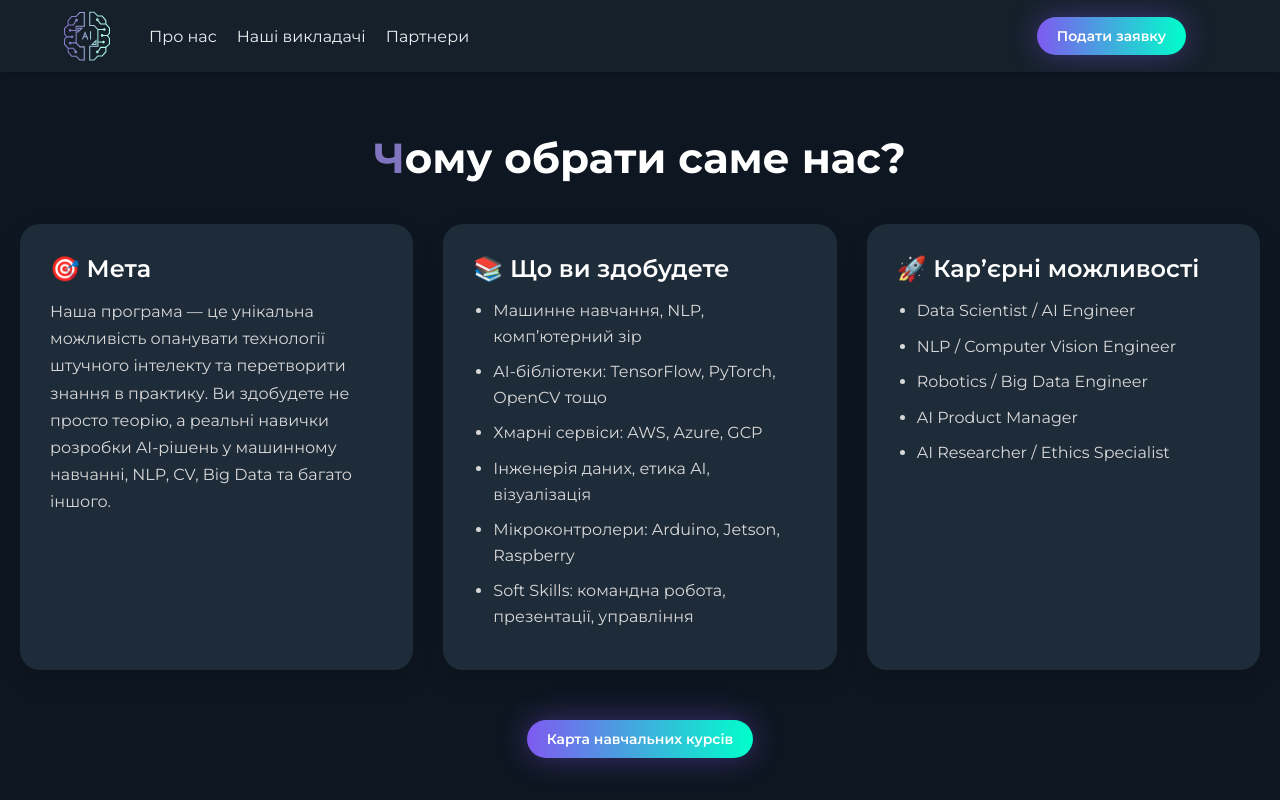
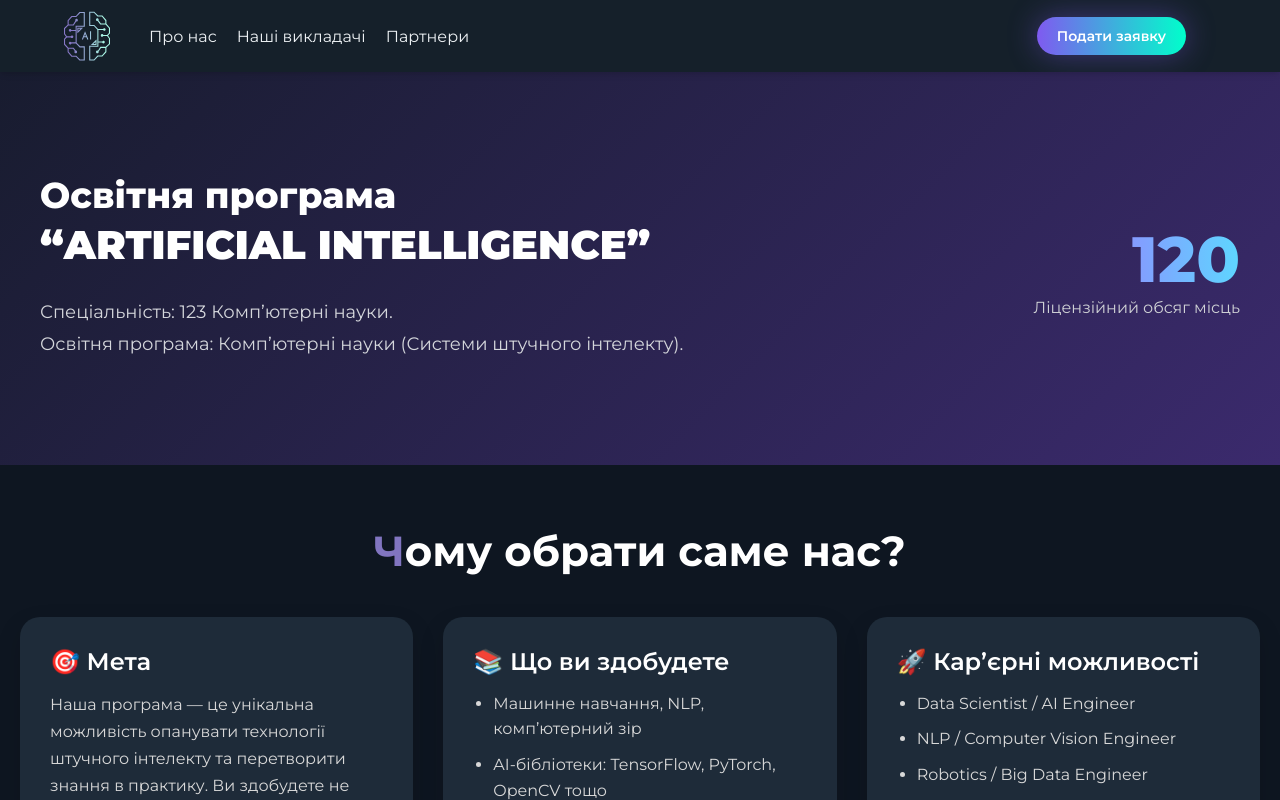
Before and after one commit to OlegBandrivskiy26/ai-open-day-, a React (Create React App) app: page / in a window 1280 px wide. Shown: the top 800 px of the page. Built offline with nearby package versions, Linux system fonts and the light colour scheme.

Commit message:
Added new features

```diff
--- a/src/App.js
+++ b/src/App.js
@@ -1,5 +1,7 @@
 import About from "./components/About";
+import CareerOpportunities from "./components/CareerOpportunities";
 import Clubs from "./components/Clubs";
+import EducationProgram from "./components/EducationProgram";
 import Footer from "./components/Footer";
 import Header from "./components/Header";
 import ImagesCarusel from "./components/ImagesCarusel";
@@ -17,15 +19,9 @@ function App() {
   return (
     <div className="App">
       <Header/>
+      <EducationProgram/>
       {/* <FullscreenCarousel/> */}
       <About/>
-      {/* <ImagesCarusel/> */}
-      {/* <TimeLine/> */}
-      {/* <Clubs/> */}
-
-      <Lecturers/>
-      <StudentTestimonial/>
-      <Initiatives/>
       <LeaderTestimonial
         name="Наталія Мельникова"
         position="Завідувачка кафедри СШІ"
@@ -40,6 +36,15 @@ function App() {
         gradientClass="gradient-purple"
         text="Штучний інтелект – це тренд, який за прогнозами світових аналітичних компаній до 2050 року стане звичним явищем у повсякденному житті. Наші випускники отримують ґрунтовні знання, які вміють застосувати на практиці."
       />
+      <Initiatives/>
+      {/* <ImagesCarusel/> */}
+      {/* <TimeLine/> */}
+      {/* <Clubs/> */}
+
+      <Lecturers/>
+      <StudentTestimonial/>
+      <CareerOpportunities/>
+
       <Sponsors/>
       <Footer/>
     </div>
--- /dev/null
+++ b/src/components/CareerOpportunities.jsx
@@ -0,0 +1,35 @@
+import React from 'react';
+import '../styles/career.css';
+
+const careerList = [
+    '📊 Фахівець з аналізу даних (Data Scientist)',
+    '🤖 Інженер машинного навчання (Machine Learning Engineer)',
+    '🧠 Інженер комп’ютерного зору (Computer Vision Engineer)',
+    '💬 Інженер з обробки природної мови (NLP Engineer)',
+    '🦾 Інженер з робототехніки (Robotics Engineer)',
+    '📈 Інженер з роботи з великими даними (Big Data Engineer)',
+    '🔬 Дослідник штучного інтелекту (AI Researcher)',
+    '📦 Менеджер продуктів на базі ШІ (AI Product Manager)',
+    '⚖️ Фахівець з етики та дотримання вимог у сфері ШІ (AI Ethics & Compliance Specialist)'
+  ];
+
+const CareerOpportunities = () => {
+  return (
+    <section className="career-section gradient-purple">
+      <div className="career-wrapper">
+        <h2 className="career-title">Кар’єрні можливості</h2>
+        <p className="career-description">
+          Після навчання ви зможете працювати в IT-компаніях, наукових центрах, фінансових установах,
+          медичних лабораторіях та інших високотехнологічних сферах.
+        </p>
+        <ul className="career-list">
+          {careerList.map((role, i) => (
+            <li key={i} className="career-item">• {role}</li>
+          ))}
+        </ul>
+      </div>
+    </section>
+  );
+};
+
+export default CareerOpportunities;
--- /dev/null
+++ b/src/components/EducationProgram.jsx
@@ -0,0 +1,28 @@
+import React from 'react';
+import '../styles/education.css';
+
+const EducationProgram = () => {
+  return (
+    <section className="education-section gradient-purple">
+      <div className="education-wrapper">
+        <div className="education-content">
+          <h2 className="education-title">
+            Освітня програма <br /> <span>“ARTIFICIAL INTELLIGENCE”</span>
+          </h2>
+          <p className="education-subtitle">
+            Спеціальність: 123 Комп’ютерні науки.
+          </p>
+          <p className="education-subtitle">
+            Освітня програма: Комп’ютерні науки (Системи штучного інтелекту).
+          </p>
+        </div>
+        <div className="education-license">
+          <p className="license-number">120</p>
+          <p className="license-label">Ліцензійний обсяг місць</p>
+        </div>
+      </div>
+    </section>
+  );
+};
+
+export default EducationProgram;
--- a/src/components/Lecturers.jsx
+++ b/src/components/Lecturers.jsx
@@ -17,7 +17,7 @@ const lecturers = [
   { name: 'Яцишин Володимир', title: 'CEO, GeeksCode', imgClass: 'lecturer-img9' },
   { name: 'Мартьянов Дмитро', title: 'COO, Pecode OU', imgClass: 'lecturer-img11' },
   { name: 'Владислав Михайлишин', title: 'R&D Manager, ChargeAfter', imgClass: 'lecturer-img12' },
-  { name: 'Віталій Яковина', title: 'Професор, д.т.н.', imgClass: 'lecturer-img13' },
+  { name: 'Віталій Яковина', title: 'Гарант освітньої програми, Професор, д.т.н.', imgClass: 'lecturer-img13' },
 ];
 
 const Lecturers = () => {
@@ -29,7 +29,7 @@ const Lecturers = () => {
     slidesToShow: 3,
     slidesToScroll: 3,
     autoplay: true,
-    autoplaySpeed: 5000,
+    autoplaySpeed: 2000,
     responsive: [
       {
         breakpoint: 1024,
--- /dev/null
+++ b/src/styles/career.css
@@ -0,0 +1,58 @@
+.career-section {
+  display: flex;
+  justify-content: center;
+  margin-top: 50px;
+}
+
+.career-wrapper {
+  max-width: 1000px;
+  background-color: #2f2563;
+  padding: 60px;
+  border-radius: 24px;
+  box-shadow: 0 12px 40px rgba(0, 0, 0, 0.3);
+}
+
+.career-title {
+  font-size: 32px;
+  font-weight: 700;
+  margin-bottom: 20px;
+}
+
+.career-description {
+  font-size: 18px;
+  line-height: 1.6;
+  margin-bottom: 30px;
+  color: #dddde0;
+}
+
+.career-list {
+  list-style: none;
+  padding-left: 0;
+  display: grid;
+  grid-template-columns: 1fr;
+  gap: 12px;
+}
+
+.career-item {
+  font-size: 18px;
+  line-height: 1.5;
+  background: rgba(255, 255, 255, 0.05);
+  padding: 12px 16px;
+  border-radius: 12px;
+  transition: background 0.3s ease;
+}
+
+.career-item:hover {
+  background: rgba(255, 255, 255, 0.1);
+}
+
+/* Адаптив */
+@media (min-width: 768px) {
+  .career-list {
+    grid-template-columns: 1fr 1fr;
+  }
+
+  .career-title {
+    font-size: 36px;
+  }
+}
--- /dev/null
+++ b/src/styles/education.css
@@ -0,0 +1,95 @@
+.education-section {
+  padding: 100px 20px;
+  background: linear-gradient(135deg, #181c2f, #3b2a6d);
+  color: white;
+  display: flex;
+  justify-content: center;
+  width: 100vw;
+  margin-right: 20;
+  margin-left: 20;
+}
+.license-number {
+  font-size: 64px;
+  font-weight: 800;
+  margin: 0;
+  background: linear-gradient(90deg, #a866ff, #5ed6ff);
+  -webkit-background-clip: text;
+  -webkit-text-fill-color: transparent;
+  background-clip: text;
+  color: transparent;
+}
+.education-wrapper {
+  max-width: 1200px;
+  width: 100%;
+  display: flex;
+  justify-content: space-between;
+  gap: 40px;
+  align-items: center;
+  flex-wrap: wrap;
+}
+
+.education-content {
+  max-width: 700px;
+}
+
+.education-title {
+  font-size: 36px;
+  font-weight: 800;
+  line-height: 1.3;
+  margin-bottom: 30px;
+}
+
+.education-title span {
+  font-size: 40px;
+  font-weight: 900;
+  color: #ffffff;
+}
+
+.education-subtitle {
+  font-size: 18px;
+  color: #d4d6db;
+  margin-bottom: 10px;
+}
+
+.education-license {
+  text-align: right;
+  min-width: 180px;
+}
+
+.license-number {
+  font-size: 64px;
+  font-weight: 800;
+  color: white;
+  margin: 0;
+}
+
+.license-label {
+  font-size: 16px;
+  color: #cfd1d5;
+}
+
+/* Mobile */
+@media (max-width: 768px) {
+  .education-wrapper {
+    flex-direction: column;
+    align-items: flex-start;
+    text-align: left;
+  }
+
+  .education-license {
+    text-align: left;
+    margin-top: 40px;
+  }
+
+  .education-title {
+    font-size: 30px;
+  }
+
+  .education-title span {
+    font-size: 34px;
+  }
+
+  .license-number {
+    font-size: 48px;
+  }
+}
```
Also changed, not shown: src/components/StudentTestimonial.jsx (+17 -2 lines), src/styles/lecturers.css (+21 -52 lines), src/img/mill.jpg (added), src/img/veretulynuk.jpg (added).
